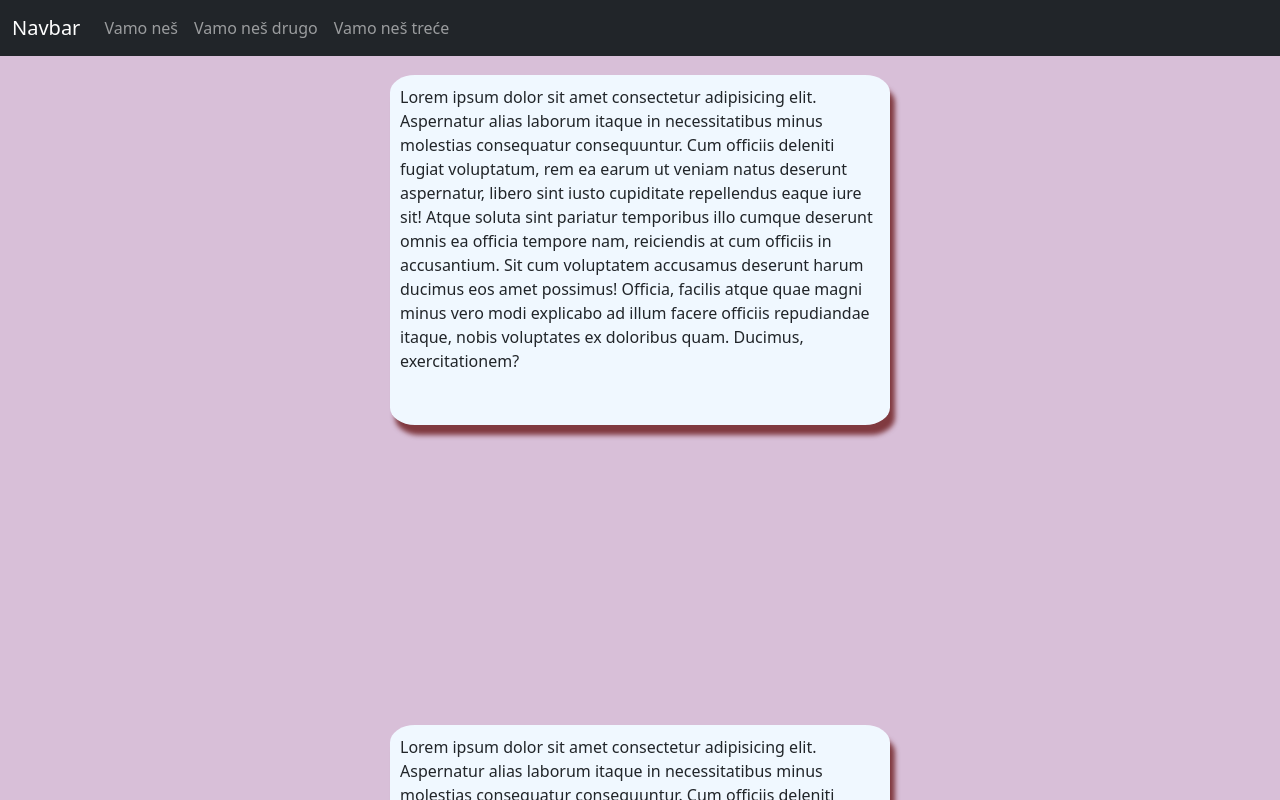
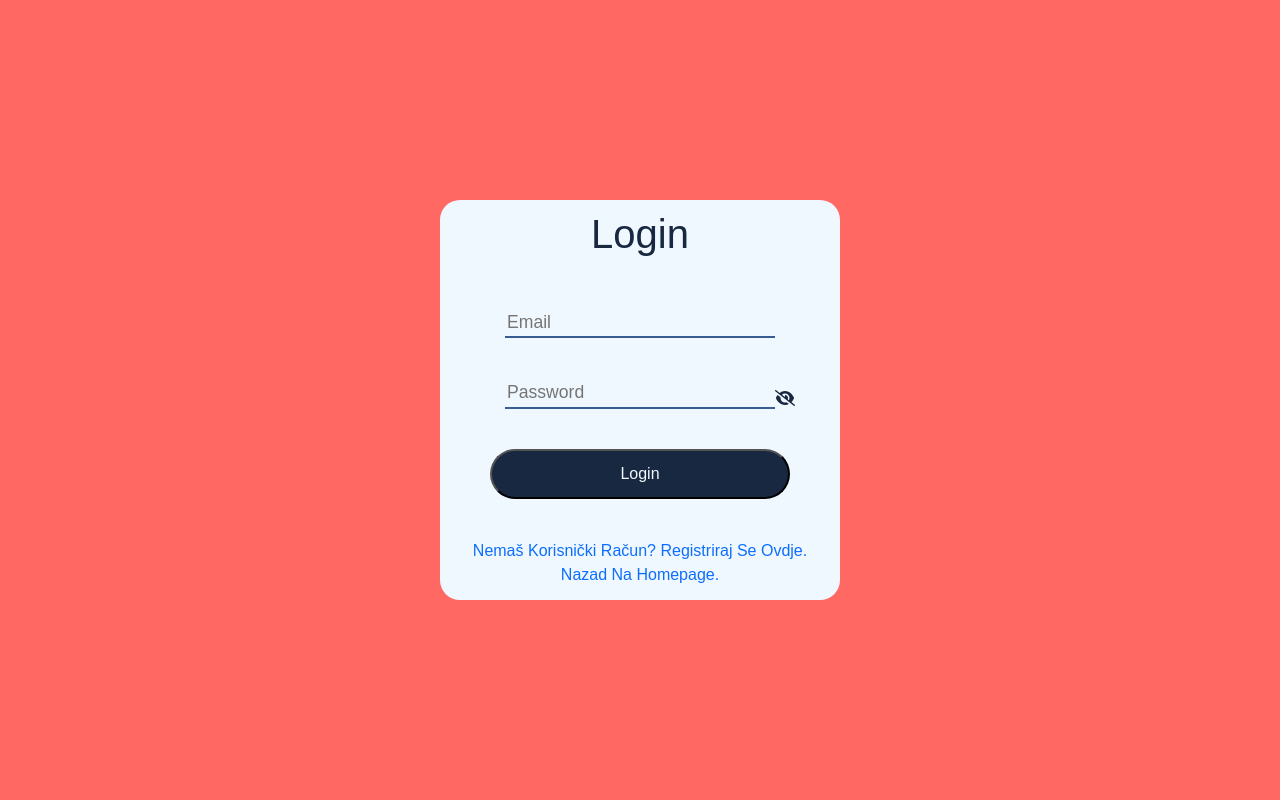
Before and after one commit to kaechesbord/ITReboot, a React (Create React App) app: page /login in a window 1280 px wide. Shown: the top 800 px of the page. Built offline with nearby package versions, Linux system fonts and the light colour scheme.

Commit message:
Prologue

```diff
--- a/src/App.css
+++ b/src/App.css
@@ -32,3 +32,110 @@
 	-webkit-box-shadow: inset 0 0 6px rgba(0,0,0,.3);
 	background-color: rgb(185, 164, 185);
 }
+*{
+    font-family: Arial, sans-serif;
+}
+.contained-reg{
+    background-color: #192841;
+  }
+  .contained-log{
+    background-color: #FF6863;
+  }
+  .contained-home{
+    background-color: chartreuse;
+}
+  input:focus{
+    outline: none;
+  }
+  .container{
+    display: flex;
+    justify-content: center;
+    align-items: center;
+    height: 100vh;
+  }
+  .form{
+    background-color: aliceblue;
+    height: 400px;
+    width: 700px;
+    border-radius: 5%;
+    padding: 10px;
+  }
+  .form2{
+    background-color: aliceblue;
+    height: 400px;
+    width: 400px;
+    border-radius: 5%;
+    padding: 10px;
+  }
+  .header{
+    color: #192841  ;
+    margin-bottom: 50px;
+    text-align: center;
+  }
+  .input{
+    background-color: aliceblue;
+    border-bottom-color: #192841 ;
+    border-top-style: none;
+    border-left-style: none;
+    border-right-style: none;
+    width: 270px;
+    margin-right: 70px;
+    color: #192841 ;
+    font-size: 1.1rem;
+    margin-left: 20px;
+    margin-bottom: 40px;
+  }
+  .upperlogin{
+    display: flex;
+  }
+  .lowerlogin{
+    display: flex;
+  }
+  .alr{
+    color: #192841  ;
+    font-weight: 500;
+    text-align: center;
+  }
+  .alr-link{
+    text-decoration: none;
+  }
+  .password{
+    display: flex;
+  }
+  .password input {
+    margin-right: 0px;
+  }
+  .eye{
+    background: none;
+      color: #192841 ;
+      border: none;
+      padding: 0;
+      font: inherit;
+      cursor: pointer;
+      outline: inherit;
+      margin-bottom: 30px;
+  }
+  .lowerlogin2{
+    display: flex;
+    flex-direction: column;
+    align-items: center;
+  }
+  .submit{
+    background-color: #192841;
+    width: 300px;
+    height: 50px;
+    border-radius: 50cm;
+    color: aliceblue;
+    transition: background-color  330ms ;
+  }
+  .submit:hover{
+    background-color: #304c7c;
+  }
+  .btncont{
+    display: flex;
+    justify-content: center;
+    margin-bottom: 40px;
+  }
+  .email2{
+    padding-left: 50px;
+  }
--- a/src/App.js
+++ b/src/App.js
@@ -1,9 +1,13 @@
+import Login from "./components/Login/Login";
 import Main from "./components/Main";
+import Register from "./components/Register/Register";
 
 function App() {
   return (
     <div>
       <Main />
+      <Register/>
+      <Login/>
     </div>
   );
 }
--- /dev/null
+++ b/src/components/ErrorPage.js
@@ -0,0 +1,16 @@
+import { useRouteError } from "react-router-dom";
+
+export default function ErrorPage() {
+  const error = useRouteError();
+  console.error(error);
+
+  return (
+    <div id="error-page">
+      <h1>Oops!</h1>
+      <p>Sorry, an unexpected error has occurred.</p>
+      <p>
+        <i>{error.statusText || error.message}</i>
+      </p>
+    </div>
+  );
+}
--- /dev/null
+++ b/src/components/Login/Login.js
@@ -0,0 +1,85 @@
+import React, { useState } from "react";
+import "bootstrap/dist/css/bootstrap.css";
+import "../../App.css"
+import { FontAwesomeIcon } from "@fortawesome/react-fontawesome";
+import { faEye } from "@fortawesome/free-solid-svg-icons";
+import { faEyeSlash } from "@fortawesome/free-solid-svg-icons";
+import { Link } from "react-router-dom";
+import { useForm } from "react-hook-form";
+import * as yup from "yup";
+import { yupResolver } from "@hookform/resolvers/yup";
+import axios from "axios"
+
+
+const Login = () => {
+  const [showPassword, setShowPassword] = useState(false);
+  const [email] = useState("")
+  const [password] = useState("")
+  const showIcon = <FontAwesomeIcon icon={faEye} />;
+  const hideIcon = <FontAwesomeIcon icon={faEyeSlash} />;
+
+  const onSubmit = () => {
+    axios.post("https://b053-178-209-19-23.eu.ngrok.io/login", {
+        email,
+        password,
+      })
+      .then((res) => console.log(res))
+      .catch((err) => console.log(err));
+  };
+  const schema = yup.object().shape({
+    email: yup.string().email().required(),
+    password: yup.string().min(8).max(32).required(),
+  });
+  const {
+    register,
+    handleSubmit,
+    reset,
+  } = useForm({ resolver: yupResolver(schema) });
+
+  const onSubmitHandler = (data) => {
+    console.log({ data });
+    onSubmit(data);
+    reset();
+  };
+  return (
+    <div className="contained-log">
+    <div className="container">
+      <form className="form2" >
+        <h1 className="header">Login</h1>
+        <div className="lowerlogin2">
+          <div className="email2">
+            <input type="text" className="input" placeholder="Email" {...register("email")} required/>
+          </div>
+          <div className="password-cont">
+            <div className="password">
+              <input
+                type={showPassword ? "text" : "password"}
+                className="input"
+                placeholder="Password"
+                {...register("password")} required
+              />
+              <button
+                className="eye"
+                onClick={() => setShowPassword(!showPassword)}
+              >
+                {showPassword ? showIcon : hideIcon}
+              </button>
+            </div>
+          </div>
+        </div>
+        <div className="btncont">
+          <button type="button" onClick={handleSubmit(onSubmitHandler)} className="submit">
+            Login
+          </button>
+        </div>
+        <div className="alr">
+           <Link className="alr-link" to={"/register"}> Nemaš Korisnički Račun? Registriraj Se Ovdje.</Link>
+           <p><Link className="alr-link" to={"/"}> Nazad Na Homepage.</Link></p>
+        </div>
+      </form>
+    </div>
+    </div>
+  );
+};
+
+export default Login;
--- a/src/components/Main.js
+++ b/src/components/Main.js
@@ -5,6 +5,7 @@ import About from "./About";
 import About2 from "./About2";
 import About3 from "./About3";
 import {useRef} from 'react';
+import { Link } from "react-router-dom";
 
 
 const Main = () => {
@@ -27,7 +28,7 @@ const Main = () => {
       <nav className="navbar navbar-expand-lg navbar-dark bg-dark fixed-top">
         <div className="container-fluid">
           <a className="navbar-brand" href="#">
-           Navbar
+           Onaj Logo
           </a>
           <button
             className="navbar-toggler"
@@ -57,6 +58,11 @@ const Main = () => {
                   Vamo neš treće
                 </a>
               </li>
+              <li className="nav-item">
+                <a className="nav-link" onClick={handleClick3}>
+                <Link className="alr-link" to={"/register"}> Registracija</Link>
+                </a>
+              </li>
             </ul>
           </div>
         </div>
--- /dev/null
+++ b/src/components/Register/Register.js
@@ -0,0 +1,94 @@
+import React, { useState } from "react";
+import "../../App.css";
+import axios from "axios";
+import "bootstrap/dist/css/bootstrap.css";
+import { FontAwesomeIcon } from "@fortawesome/react-fontawesome";
+import { faEye } from "@fortawesome/free-solid-svg-icons";
+import { faEyeSlash } from "@fortawesome/free-solid-svg-icons";
+import { Link } from "react-router-dom";
+
+const Register = () => {
+  const [showPassword, setShowPassword] = useState(false);
+  const [firstName, setFname] = useState("");
+  const [lastName, setLname] = useState("");
+  const [email, setEmail] = useState("");
+  const [password, setPassword] = useState("");
+  const showIcon = <FontAwesomeIcon icon={faEye} />;
+  const hideIcon = <FontAwesomeIcon icon={faEyeSlash} />;
+
+  const onSubmit = () => {
+    axios.post( {
+        firstName,
+        lastName,
+        email,
+        password,
+      })
+      .then((res) => console.log(res))
+      .catch((err) => console.log(err));
+  };
+
+  return (
+    <div className="contained-reg">
+      <div className="container">
+        <div className="form">
+          <h1 className="header">Register</h1>
+          <div className="upperlogin">
+            <div className="fname">
+              <input
+                type="text"
+                className="input"
+                placeholder="First Name"
+                onChange={(e) => setFname(e.target.value)}
+              />
+            </div>
+            <div className="lname">
+              <input
+                type="text"
+                className="input"
+                placeholder="Last Name"
+                onChange={(e) => setLname(e.target.value)}
+              />
+            </div>
+          </div>
+          <div className="lowerlogin">
+            <div className="email">
+              <input
+                type="text"
+                className="input"
+                placeholder="Email"
+                onChange={(e) => setEmail(e.target.value)}
+              />
+            </div>
+            <div className="password-cont">
+              <div className="password">
+                <input
+                  type={showPassword ? "text" : "password"}
+                  className="input"
+                  placeholder="Password"
+                  onChange={(e) => setPassword(e.target.value)}
+                />
+                <button
+                  className="eye"
+                  onClick={() => setShowPassword(!showPassword)}
+                >
+                  {showPassword ? showIcon : hideIcon}
+                </button>
+              </div>
+            </div>
+          </div>
+          <div className="btncont">
+            <button type="button" className="submit" onClick={onSubmit}>
+              Submit
+            </button>
+          </div>
+          <div className="alr">
+              <Link className="alr-link" to={"/login"}> Već Imaš Račun? Ulogiraj Se Ovdje.</Link>
+              <p><Link className="alr-link" to={"/"}> Nazad Na Homepage.</Link></p>
+          </div>
+        </div>
+      </div>
+    </div>
+  );
+};
+
+export default Register;
--- a/src/index.js
+++ b/src/index.js
@@ -3,11 +3,31 @@ import ReactDOM from 'react-dom/client';
 import './index.css';
 import App from './App';
 import reportWebVitals from './reportWebVitals';
+import Main from './components/Main';
+import { createBrowserRouter, RouterProvider } from "react-router-dom";
+import Register from './components/Register/Register';
+import Login from "./components/Login/Login"
+import ErrorPage from './components/ErrorPage';
 
+const routes = createBrowserRouter([
+  {
+    path:"/",
+    element:<Main/>,
+    errorElement: <ErrorPage />,
+  },
+  {
+    path:"/register",
+    element: <Register/>
+  },
+  {
+    path:"/login",
+    element: <Login />
+  }
+])
 const root = ReactDOM.createRoot(document.getElementById('root'));
 root.render(
   <React.StrictMode>
-    <App />
+    <RouterProvider  router={routes}/>
   </React.StrictMode>
 );
 
```
Also changed, not shown: package.json (+8 -1 lines), 1 other file (tests, documents, lock files or other folders).
